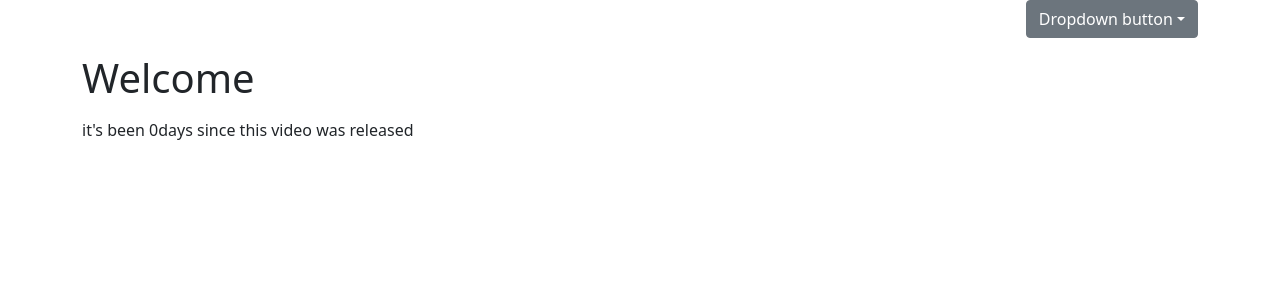
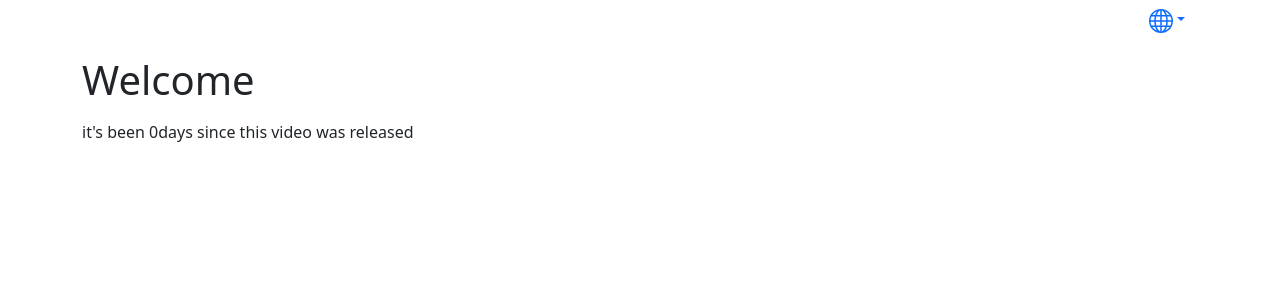
Before and after one commit to Dina2703/multi-language-app, a React (Create React App) app: page / in a window 1280 px wide. Shown: the top 300 px of the page. Built offline with nearby package versions, Linux system fonts and the light colour scheme; the HTML template or start-up script is replaced by a standard one.

Commit message:
Glove component

```diff
--- a/src/App.js
+++ b/src/App.js
@@ -17,6 +17,18 @@ const languages = [
   },
 ];
 
+const GlobeIcon = ({ width = 24, height = 24 }) => (
+  <svg
+    xmlns="http://www.w3.org/2000/svg"
+    width={width}
+    height={height}
+    fill="currentColor"
+    class="bi bi-globe"
+    viewBox="0 0 16 16"
+  >
+    <path d="M0 8a8 8 0 1 1 16 0A8 8 0 0 1 0 8zm7.5-6.923c-.67.204-1.335.82-1.887 1.855A7.97 7.97 0 0 0 5.145 4H7.5V1.077zM4.09 4a9.267 9.267 0 0 1 .64-1.539 6.7 6.7 0 0 1 .597-.933A7.025 7.025 0 0 0 2.255 4H4.09zm-.582 3.5c.03-.877.138-1.718.312-2.5H1.674a6.958 6.958 0 0 0-.656 2.5h2.49zM4.847 5a12.5 12.5 0 0 0-.338 2.5H7.5V5H4.847zM8.5 5v2.5h2.99a12.495 12.495 0 0 0-.337-2.5H8.5zM4.51 8.5a12.5 12.5 0 0 0 .337 2.5H7.5V8.5H4.51zm3.99 0V11h2.653c.187-.765.306-1.608.338-2.5H8.5zM5.145 12c.138.386.295.744.468 1.068.552 1.035 1.218 1.65 1.887 1.855V12H5.145zm.182 2.472a6.696 6.696 0 0 1-.597-.933A9.268 9.268 0 0 1 4.09 12H2.255a7.024 7.024 0 0 0 3.072 2.472zM3.82 11a13.652 13.652 0 0 1-.312-2.5h-2.49c.062.89.291 1.733.656 2.5H3.82zm6.853 3.472A7.024 7.024 0 0 0 13.745 12H11.91a9.27 9.27 0 0 1-.64 1.539 6.688 6.688 0 0 1-.597.933zM8.5 12v2.923c.67-.204 1.335-.82 1.887-1.855.173-.324.33-.682.468-1.068H8.5zm3.68-1h2.146c.365-.767.594-1.61.656-2.5h-2.49a13.65 13.65 0 0 1-.312 2.5zm2.802-3.5a6.959 6.959 0 0 0-.656-2.5H12.18c.174.782.282 1.623.312 2.5h2.49zM11.27 2.461c.247.464.462.98.64 1.539h1.835a7.024 7.024 0 0 0-3.072-2.472c.218.284.418.598.597.933zM10.855 4a7.966 7.966 0 0 0-.468-1.068C9.835 1.897 9.17 1.282 8.5 1.077V4h2.355z" />
+  </svg>
+);
 function App() {
   const { t } = useTranslation();
   const releaseDate = new Date("2022-01-27");
@@ -27,13 +39,13 @@ function App() {
       <div className="d-flex justify-content-end">
         <div className="dropdown">
           <button
-            className="btn btn-secondary dropdown-toggle"
+            className="btn btn-link dropdown-toggle"
             type="button"
             id="dropdownMenuButton1"
             data-bs-toggle="dropdown"
             aria-expanded="false"
           >
-            Dropdown button
+            <GlobeIcon />
           </button>
           <ul className="dropdown-menu" aria-labelledby="dropdownMenuButton1">
             {languages.map((language) => (
```
